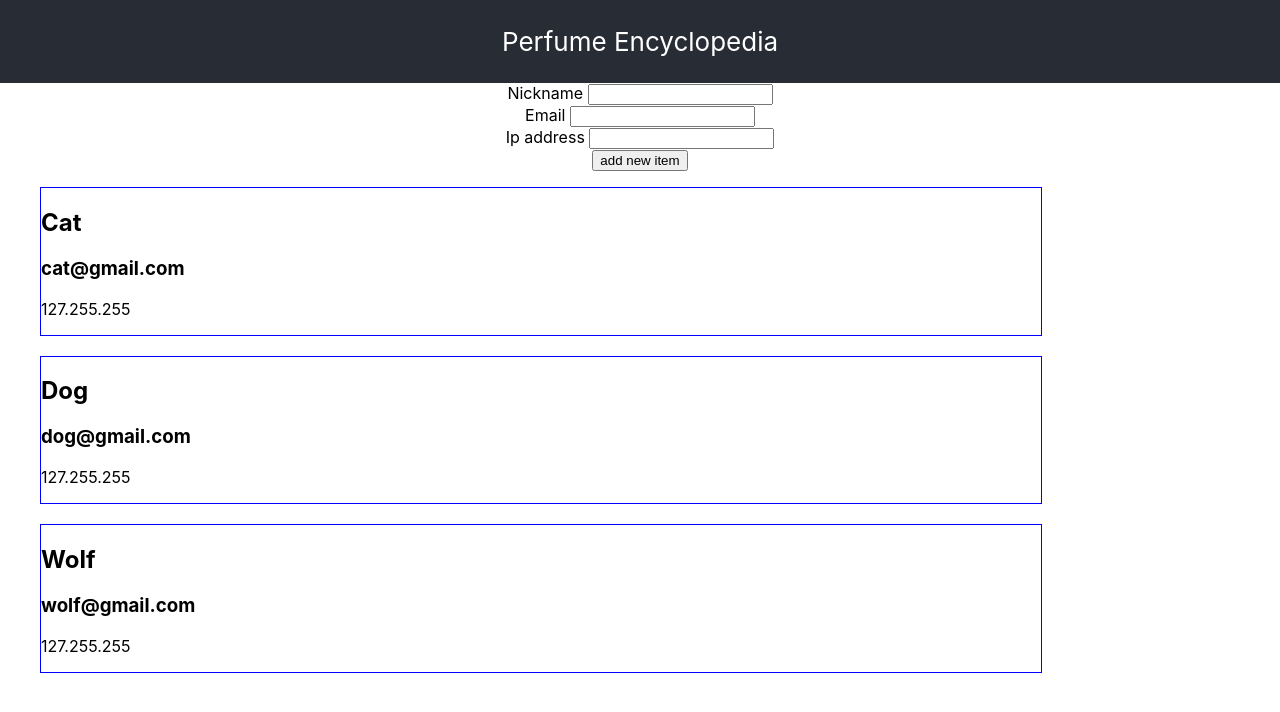
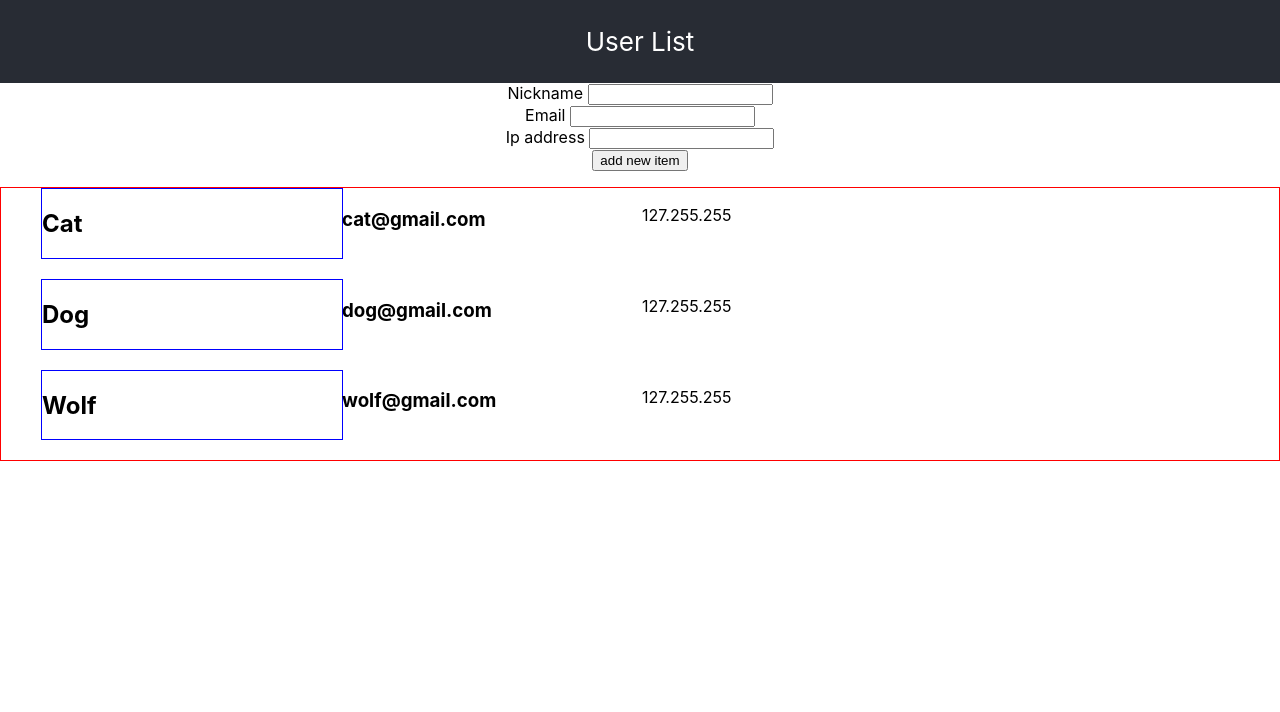
Before and after one commit to agnxr/crypto-users, a React (Create React App) app: page / in a window 1280 px wide. Shown: the top 712 px of the page. Built offline with nearby package versions, Linux system fonts and the light colour scheme.

Commit message:
display list in grid

```diff
--- a/src/App.js
+++ b/src/App.js
@@ -33,7 +33,7 @@ class App extends React.Component {
       <div className="App">
         <header className="App-header">
           <p>
-            Perfume Encyclopedia
+            User List
           </p>
         </header>
         <Form submitFn={this.addItem} />
--- a/src/components/ListWrapper/ListItem/ListItem.js
+++ b/src/components/ListWrapper/ListItem/ListItem.js
@@ -13,7 +13,7 @@ const defaultDesc = 'This iconic fragrance has stood the test of time, becoming
 
 return (
     <li className={styles.wrapper}>
-        <div>
+        <div className={styles.item}>
             <h2>{nickname}</h2>
             <h3>{email}</h3>
             <p>{ip}</p>
--- a/src/components/ListWrapper/ListItem/ListItem.module.scss
+++ b/src/components/ListWrapper/ListItem/ListItem.module.scss
@@ -17,25 +17,19 @@
     align-items: center;
     text-align: left;
     border: 1px solid blue;
-    max-width: 1000px;
+    max-width: 300px;
     margin-bottom: 20px;
     position: relative;
     animation: appear .5s ease;
+
+
 }
 
-.image {
-    border: 1px solid red;
+.item {
+    display: grid;
+    //grid-template-columns: (3, 1fr);
+    grid-template-columns: 300px 300px 300px;
+    //grid-template-columns: 1fr 1fr 1fr;
 
-    width: 100%;
-    max-width: 200px;
-    height: auto;
+justify-content: center;
 }
-
-.noImg {
-    @extend .image;
-    background-image: url("https://cdn.pixabay.com/photo/2017/09/23/04/06/perfume-2777812_960_720.jpg");
-    height: 300px;
-    background-position: center; /* Center the image */
-    background-repeat: no-repeat; /* Do not repeat the image */
-    background-size: cover; /* Resize the background image to cover the entire container */
-}
--- a/src/components/ListWrapper/ListWrapper.js
+++ b/src/components/ListWrapper/ListWrapper.js
@@ -1,9 +1,10 @@
 import React from 'react';
 import ListItem from './ListItem/ListItem';
+import styles from './ListWrapper.module.scss';
 
 
 const ListWrapper = (props) => (
-    <ul>
+    <ul className={styles.wrapper}>
         {props.items.map(item => (
             <ListItem key={item.nickname} {...item} />
         )) }
--- /dev/null
+++ b/src/components/ListWrapper/ListWrapper.module.scss
@@ -0,0 +1,15 @@
+.wrapper {
+    display: flex;
+    flex-direction: column;
+    justify-content: center;
+    align-content: center;
+
+    //display: grid;
+    //grid-template-columns: (3, 1fr);
+    //grid-template-columns: 300px 300px 300px;
+    //grid-template-columns: 1fr 1fr 1fr;
+
+//justify-content: center;
+
+    border: 1px solid red;
+}
```
